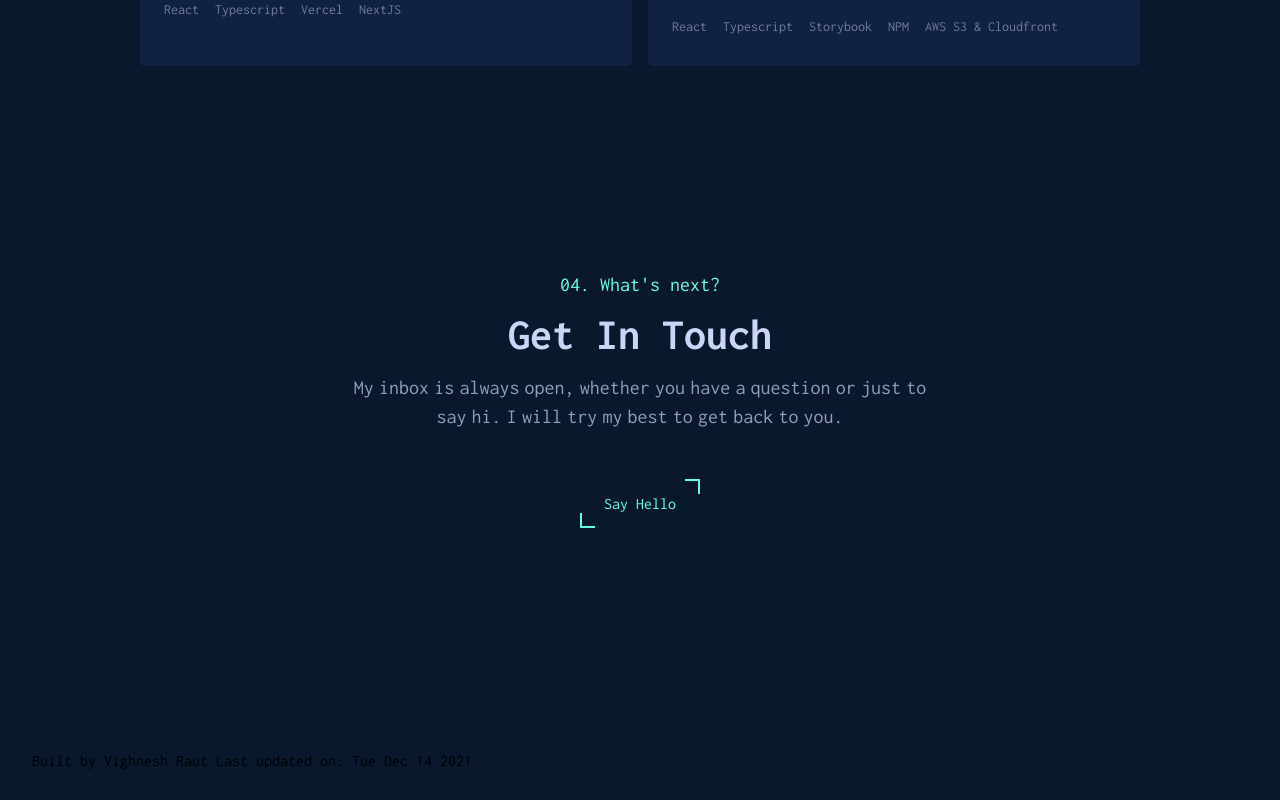
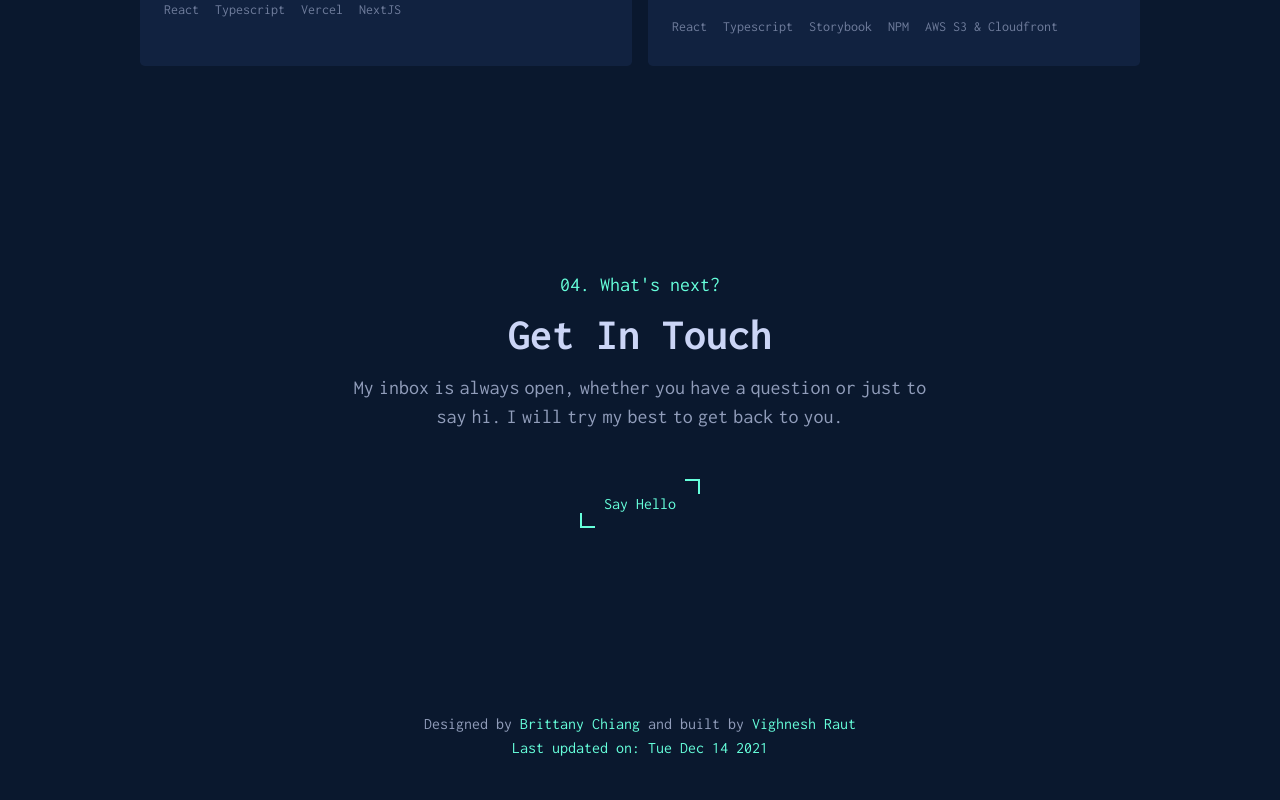
Before and after one commit to vighnesh153/vighnesh153.com_v2, a Next.js app: page / in a window 1280 px wide. Shown: the part 4284-5084 px from the top of the page. Before the commit the page ends 5053 px from the top, so only its background shows below. Built offline with nearby package versions, Linux system fonts and the light colour scheme.

Commit message:
feat: implement footer styles

```diff
--- /dev/null
+++ b/components/Footer.tsx
@@ -0,0 +1,36 @@
+/**
+ * @author Vighnesh Raut <me@vighnesh153.com>
+ */
+
+import React from 'react';
+
+import config from 'config';
+import Anchor from './Anchor';
+
+const Footer = (): JSX.Element => {
+  return (
+    <footer className="footer">
+      Designed by{' '}
+      <Anchor
+        href={config.brittanyChiangWebsite}
+        openInNewTab
+        className="inline-link"
+      >
+        Brittany Chiang
+      </Anchor>{' '}
+      and built by{' '}
+      <Anchor href="/" className="inline-link">
+        Vighnesh Raut
+      </Anchor>
+      <br />
+      <Anchor
+        href={config.githubRepoUrl}
+        className="last-updated-on inline-link"
+      >
+        Last updated on: {new Date().toDateString()}
+      </Anchor>
+    </footer>
+  );
+};
+
+export default Footer;
--- a/config/config.tsx
+++ b/config/config.tsx
@@ -33,6 +33,8 @@ const config = {
   ...uiConstants,
   myName: 'Vighnesh Raut',
   emailAddress: 'me@vighnesh153.com',
+  githubRepoUrl: 'https://github.com/vighnesh153/vighnesh153.com_v2',
+  brittanyChiangWebsite: 'https://brittanychiang.com/',
   shortSummary: 'I build things, mostly for the web.',
   summary:
     'I am a Software Engineer specializing in building exceptional digital experiences. Currently, I’m focused on building accessible, human-centered products for different causes.',
--- a/pages/_app.tsx
+++ b/pages/_app.tsx
@@ -26,6 +26,9 @@ import 'styles/components/OtherNoteworthyProjects.scss';
 // ContactMe component styles
 import 'styles/components/ContactMe.scss';
 
+// Footer styles
+import 'styles/components/Footer.scss';
+
 function MyApp({ Component, pageProps }: AppProps) {
   return <Component {...pageProps} />;
 }
--- a/pages/index.tsx
+++ b/pages/index.tsx
@@ -1,13 +1,13 @@
 import type { NextPage } from 'next';
 import Head from 'next/head';
 
-import Anchor from 'components/Anchor';
 import NavBar from 'components/NavBar';
 import Introduction from 'components/Introduction';
 import About from 'components/About';
 import Experience from 'components/Experience';
 import Projects from 'components/Projects';
 import ContactMe from 'components/ContactMe';
+import Footer from 'components/Footer';
 
 const Home: NextPage = () => {
   return (
@@ -26,14 +26,7 @@ const Home: NextPage = () => {
         <ContactMe />
       </main>
 
-      <footer className="footer">
-        <Anchor href="//github.com/vighnesh153/vighnesh153.com_v2" openInNewTab>
-          Built by Vighnesh Raut{' '}
-          <span className="last-updated-on">
-            Last updated on: {new Date().toDateString()}
-          </span>
-        </Anchor>
-      </footer>
+      <Footer />
     </div>
   );
 };
--- a/styles/Home.scss
+++ b/styles/Home.scss
@@ -69,39 +69,6 @@
       }
     }
 
-    a.inline-link {
-      position: relative;
-      color: hsl(var(--color-secondary));
-      white-space: nowrap;
-
-      &::after {
-        content: '';
-
-        height: 1px;
-        position: absolute;
-        left: 0;
-        right: 100%;
-        bottom: -2px;
-
-        background-color: currentColor;
-
-        transition: var(--standard-transition);
-      }
-
-      &:hover,
-      &:focus-within {
-        @media (prefers-reduced-motion: reduce) {
-          text-decoration: underline;
-        }
-
-        &::after {
-          @media (prefers-reduced-motion: no-preference) {
-            right: 0;
-          }
-        }
-      }
-    }
-
     li.common-list-item {
       padding-left: 2rem;
       position: relative;
@@ -118,9 +85,6 @@
   }
 }
 
-.footer {
-}
-
 .code {
   background: #fafafa;
   border-radius: 5px;
--- a/styles/components/ContactMe.scss
+++ b/styles/components/ContactMe.scss
@@ -1,7 +1,6 @@
 .contact-me {
   margin-top: 10vh;
   padding-top: 10vh;
-  margin-bottom: 20vh;
 
   text-align: center;
 
--- /dev/null
+++ b/styles/components/Footer.scss
@@ -0,0 +1,18 @@
+.footer {
+  margin-top: 15vh;
+  margin-bottom: 5vh;
+
+  text-align: center;
+  color: hsla(var(--major-text-color), 70%);
+
+  line-height: 1.5;
+
+  a {
+    display: inline-block;
+  }
+
+  a:hover,
+  a:focus-within {
+    color: hsla(var(--color-secondary));
+  }
+}
--- a/styles/utilities.scss
+++ b/styles/utilities.scss
@@ -3,6 +3,39 @@
 
   &:focus-visible {
     outline: 3px dashed currentColor;
+  }
+}
+
+a.inline-link {
+  position: relative;
+  color: hsl(var(--color-secondary));
+  white-space: nowrap;
+
+  &::after {
+    content: '';
+
+    height: 1px;
+    position: absolute;
+    left: 0;
+    right: 100%;
+    bottom: -2px;
+
+    background-color: currentColor;
+
+    transition: var(--standard-transition);
+  }
+
+  &:hover,
+  &:focus-within {
+    @media (prefers-reduced-motion: reduce) {
+      text-decoration: underline;
+    }
+
+    &::after {
+      @media (prefers-reduced-motion: no-preference) {
+        right: 0;
+      }
+    }
   }
 }
 
```
